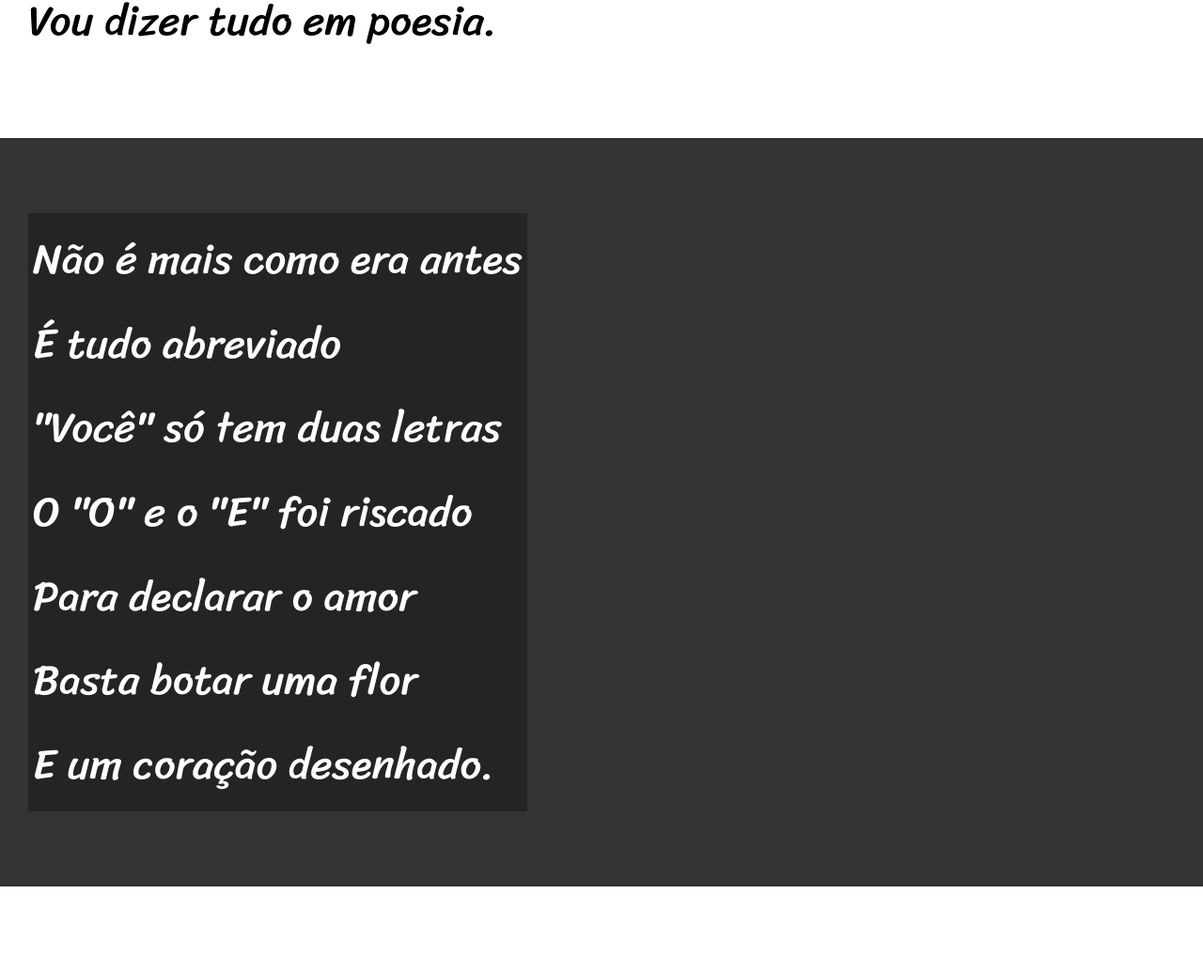
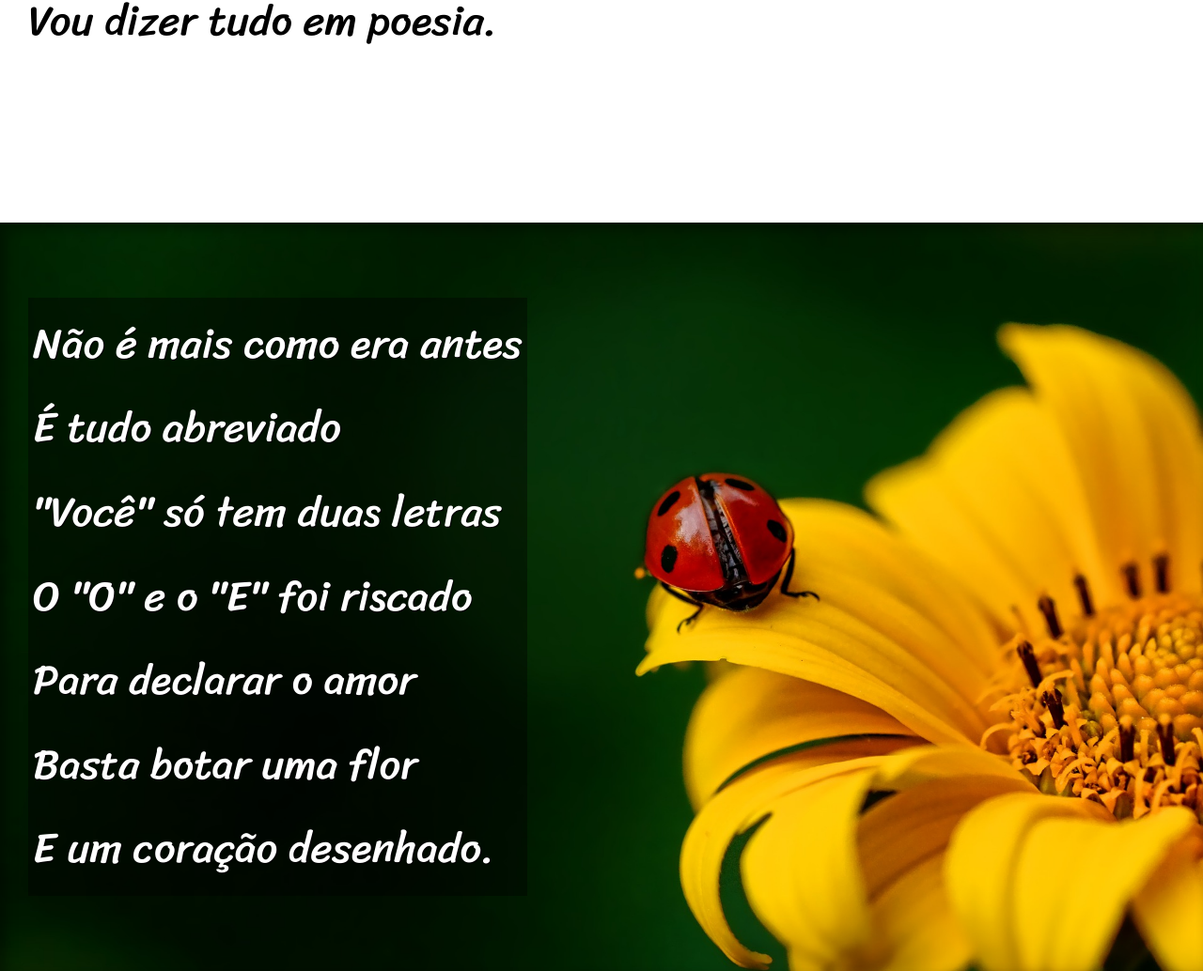
Before and after one commit to rd-oliveira/html-css, a plain HTML site: page desafio/d012/index.html in a window 1280 px wide. Shown: the part 958-1992 px from the top of the page at 94% size. Drawn offline with Linux system fonts and the light colour scheme.

Commit message:
Atualizei o style.css do desafio 012

```diff
--- a/desafio/d012/assets/css/style.css
+++ b/desafio/d012/assets/css/style.css
@@ -59,6 +59,10 @@ section {
     font-size: 3.5vw;
 }
 
+section>p {
+    padding: 0 0 2em 0;
+}
+
 section.normal {
     background-color: white;
     color: black;
@@ -67,12 +71,27 @@ section.normal {
 section.imagem {
     background-color: rgb(51, 51, 51);
     color: white;
+    box-shadow: inset 6px 6px 13px 0px rgba(0, 0, 0, 0.4);
+    background-size: cover;
+    background-attachment: fixed;
 }
 
 section.imagem>p {
     display: inline-block;
-    background-color: rgba(0, 0, 0, 0.3);
+    background-color: rgba(0, 0, 0, 0.4);
+    text-shadow: 1px 1px 0px black;
     padding: 5px;
+}
+
+section#img01 {
+    background-image: url('../images/background001.jpg');
+    background-repeat: no-repeat;
+    background-position: right center;
+}
+
+section#img02 {
+    background-image: url('../images/background002.jpg');
+    background-repeat: no-repeat;
 }
 
 footer {
--- a/desafio/d012/index.html
+++ b/desafio/d012/index.html
@@ -26,7 +26,7 @@
         </p>
     </section>
 
-    <section class="imagem">
+    <section class="imagem" id="img01">
         <p>
             Não é mais como era antes<br>
             É tudo abreviado<br>
@@ -60,7 +60,7 @@
         </p>
     </section>
 
-    <section class="imagem">
+    <section class="imagem" id="img02">
         <p>
             Tenho saudade das cartas<br>
             Escritas com a própria mão<br>
@@ -95,8 +95,7 @@
     </section>
 
     <footer>
-        <p>Site criado por <a href="https://gustavoguanabara.github.io" target="_blank">Gustavo Guanabara</a> para o <a
-                href="https://www.cursoemvideo.com" target="_blank">curso em vídeo</a></p>
+        <p>Site criado por <a href="#" target="_blank">Richard Paula</a></p>
     </footer>
 </body>
 
```
